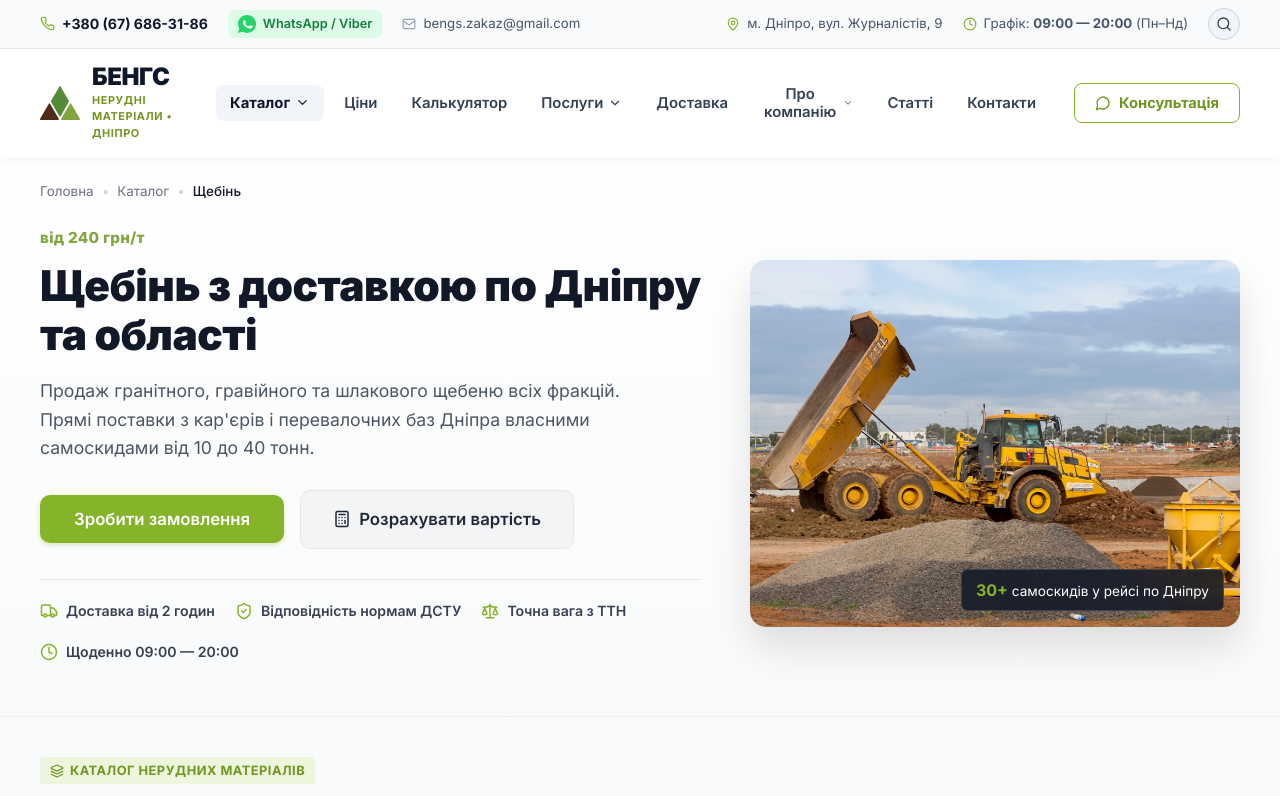
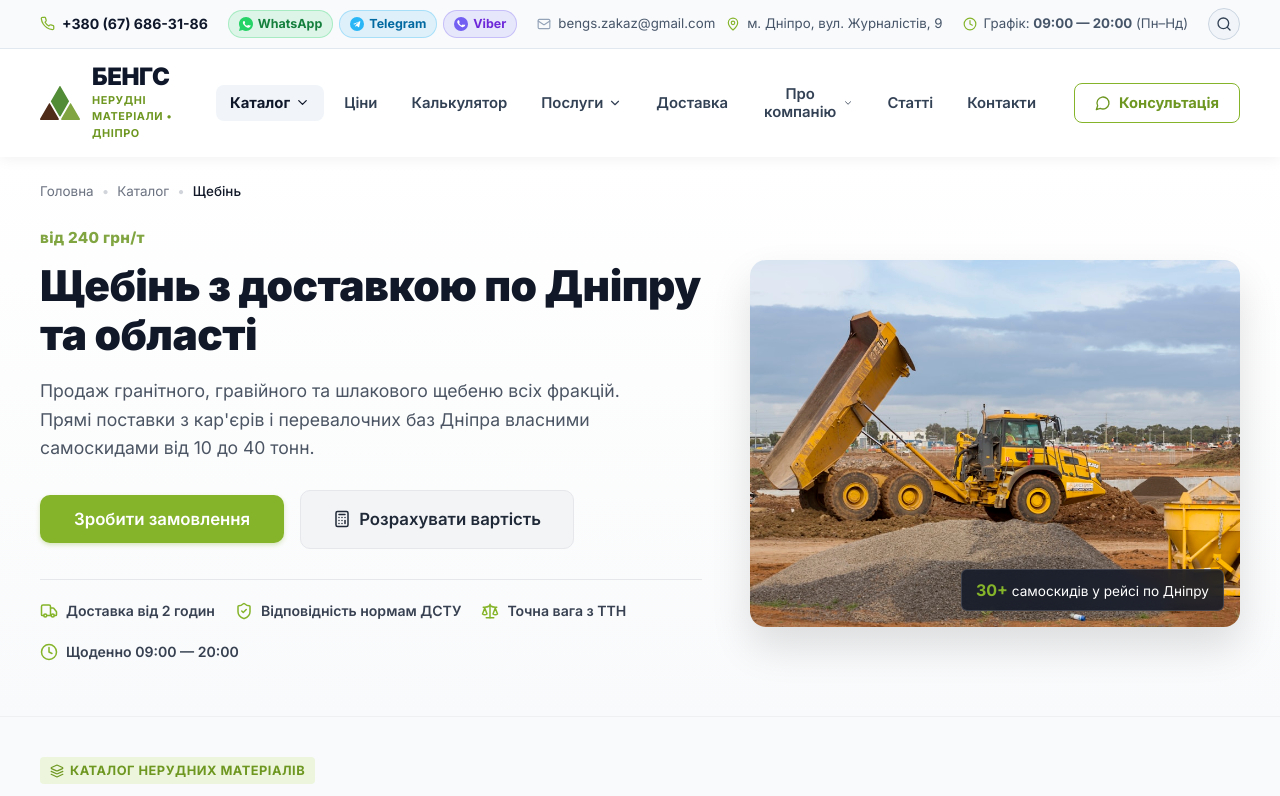
Before and after one commit to awraamgitelman-ops/budopest, a React (Vite) app: page / in a window 1280 px wide. Shown: the top 796 px of the page. Built offline with nearby package versions, Linux system fonts and the light colour scheme; the HTML template or start-up script is replaced by a standard one.

Commit message:
feat: add individual WhatsApp, Telegram, and Viber buttons in header top bar

```diff
--- a/src/components/Header.jsx
+++ b/src/components/Header.jsx
@@ -46,19 +46,50 @@ export const Header = ({ onOpenOrderModal, onOpenSearchModal, onOpenLegalModal }
               <span>+380 (67) 686-31-86</span>
             </a>
 
+            {/* Messengers Row: WhatsApp, Telegram, Viber */}
+            <div className="ht-messengers">
               <a
                 href="https://wa.me/380676863186?text=%D0%94%D0%BE%D0%B1%D1%80%D0%BE%D0%B3%D0%BE%20%D0%B4%D0%BD%D1%8F!%20%D0%A6%D1%96%D0%BA%D0%B0%D0%B2%D0%B8%D1%82%D1%8C%20%D1%89%D0%B5%D0%B1%D1%96%D0%BD%D1%8C%20%D0%B2%D1%96%D0%B4%20%D0%A2%D0%9E%D0%92%20%D0%91%D0%95%D0%9D%D0%93%D0%A1%20%D0%B7%20%D0%B4%D0%BE%D1%81%D1%82%D0%B0%D0%B2%D0%BA%D0%BE%D1%8E%20%D0%BF%D0%BE%20%D0%94%D0%BD%D1%96%D0%BF%D1%80%D1%83."
                 target="_blank"
                 rel="noopener noreferrer"
-              className="ht-whatsapp"
+                className="msg-btn msg-whatsapp"
                 title="Написати у WhatsApp"
               >
-              <svg width="18" height="18" viewBox="0 0 32 32" fill="none">
+                <svg width="14" height="14" viewBox="0 0 32 32" fill="none">
                   <path d="M16 0C7.16 0 0 7.16 0 16C0 18.84 0.74 21.57 2.14 23.97L0 32L8.23 29.84C10.56 31.14 13.23 31.84 16 31.84C24.84 31.84 32 24.68 32 15.84C32 7 24.84 0 16 0Z" fill="#25D366"/>
                   <path d="M23.9 19.6C23.5 19.4 21.6 18.4 21.2 18.3C20.8 18.1 20.6 18.1 20.3 18.5C20 18.9 19.3 19.8 19 20.1C18.8 20.3 18.5 20.4 18.1 20.2C17.7 20 16.5 19.6 15 18.3C13.8 17.2 13 15.9 12.8 15.5C12.6 15.1 12.8 14.9 13 14.7C13.2 14.5 13.4 14.2 13.6 14C13.8 13.8 13.9 13.6 14 13.4C14.1 13.2 14.1 13 14 12.8C13.9 12.6 13.1 10.7 12.8 9.9C12.5 9.1 12.2 9.2 12 9.2H11.3C11 9.2 10.6 9.3 10.2 9.7C9.8 10.1 8.8 11 8.8 13C8.8 15 10.2 16.9 10.4 17.2C10.6 17.5 13.2 21.6 17.2 23.3C20.6 24.7 21.3 24.4 22 24.3C23.1 24.2 25.3 23 25.8 21.6C26.3 20.2 26.3 19 26.1 18.8C25.9 18.6 25.6 18.5 25.2 18.3L23.9 19.6Z" fill="#FFFFFF"/>
                 </svg>
-              <span>WhatsApp / Viber</span>
+                <span>WhatsApp</span>
               </a>
+
+              <a
+                href="https://t.me/bengs_zakaz"
+                target="_blank"
+                rel="noopener noreferrer"
+                className="msg-btn msg-telegram"
+                title="Написати у Telegram"
+              >
+                <svg width="14" height="14" viewBox="0 0 24 24" fill="none">
+                  <circle cx="12" cy="12" r="12" fill="#29B6F6"/>
+                  <path d="M5.4 11.9L16.8 7.3C17.3 7.1 17.8 7.4 17.7 8L15.7 17.2C15.6 17.7 15.1 17.9 14.7 17.6L11.5 15.2L9.9 16.7C9.7 16.9 9.4 16.8 9.4 16.5V14.1L15.3 8.7C15.5 8.5 15.3 8.2 15 8.4L7.8 13L5.4 11.9Z" fill="#FFFFFF"/>
+                </svg>
+                <span>Telegram</span>
+              </a>
+
+              <a
+                href="viber://chat?number=%2B380676863186"
+                target="_blank"
+                rel="noopener noreferrer"
+                className="msg-btn msg-viber"
+                title="Написати у Viber"
+              >
+                <svg width="14" height="14" viewBox="0 0 24 24" fill="none">
+                  <rect width="24" height="24" rx="12" fill="#7360F2"/>
+                  <path d="M17.5 13.8C16.9 13.5 15.7 12.9 15.4 12.8C15.1 12.7 14.9 12.7 14.7 13C14.4 13.3 13.9 13.9 13.7 14.2C13.5 14.4 13.3 14.5 13 14.3C12.7 14.2 11.7 13.8 10.6 12.7C9.7 11.9 9.1 10.9 8.9 10.6C8.7 10.3 8.9 10.1 9 10C9.1 9.9 9.3 9.7 9.4 9.5C9.6 9.3 9.6 9.2 9.7 9C9.8 8.8 9.8 8.7 9.7 8.5C9.6 8.3 9 6.8 8.7 6.2C8.5 5.6 8.2 5.7 8 5.7H7.4C7.2 5.7 6.9 5.8 6.6 6.1C6.3 6.4 5.6 7.1 5.6 8.6C5.6 10.1 6.7 11.5 6.9 11.7C7.1 12 9.1 15.2 12.2 16.5C14.8 17.6 15.3 17.4 15.9 17.3C16.7 17.2 18.4 16.3 18.8 15.2C19.2 14.1 19.2 13.2 19 13C18.9 12.8 18.6 12.7 17.5 13.8Z" fill="#FFFFFF"/>
+                </svg>
+                <span>Viber</span>
+              </a>
+            </div>
 
             <a href="mailto:bengs.zakaz@gmail.com" className="ht-email">
               <Mail size={14} className="icon-muted" />
--- a/src/index.css
+++ b/src/index.css
@@ -2273,3 +2273,56 @@ input.modal-input.addr-input-with-button,
   line-height: 1.55 !important;
   margin: 0 !important;
 }
+
+/* Header Top Messengers Row (WhatsApp, Telegram, Viber) */
+.ht-messengers {
+  display: inline-flex !important;
+  align-items: center !important;
+  gap: 6px !important;
+}
+
+.msg-btn {
+  display: inline-flex !important;
+  align-items: center !important;
+  gap: 5px !important;
+  font-size: 0.78rem !important;
+  font-weight: 700 !important;
+  padding: 4px 10px !important;
+  border-radius: 14px !important;
+  text-decoration: none !important;
+  transition: all 0.15s ease !important;
+  white-space: nowrap !important;
+}
+
+.msg-whatsapp {
+  background: rgba(37, 211, 102, 0.12) !important;
+  color: #15803d !important;
+  border: 1px solid rgba(37, 211, 102, 0.3) !important;
+}
+
+.msg-whatsapp:hover {
+  background: #25D366 !important;
+  color: #ffffff !important;
+}
+
+.msg-telegram {
+  background: rgba(41, 182, 246, 0.12) !important;
+  color: #0369a1 !important;
+  border: 1px solid rgba(41, 182, 246, 0.3) !important;
+}
+
+.msg-telegram:hover {
+  background: #29B6F6 !important;
+  color: #ffffff !important;
+}
+
+.msg-viber {
+  background: rgba(115, 96, 242, 0.12) !important;
+  color: #6d28d9 !important;
+  border: 1px solid rgba(115, 96, 242, 0.3) !important;
+}
+
+.msg-viber:hover {
+  background: #7360F2 !important;
+  color: #ffffff !important;
+}
```
Lines whose indentation alone changed are shown as unchanged.
